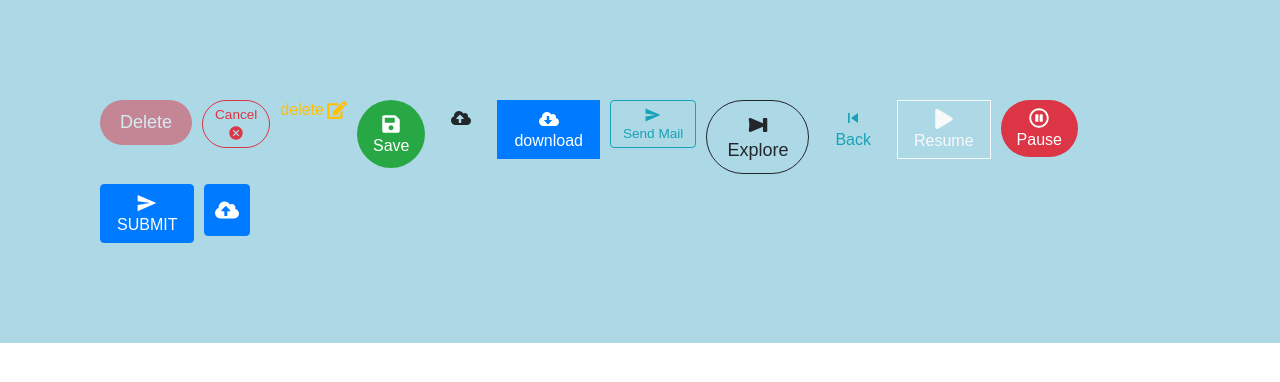
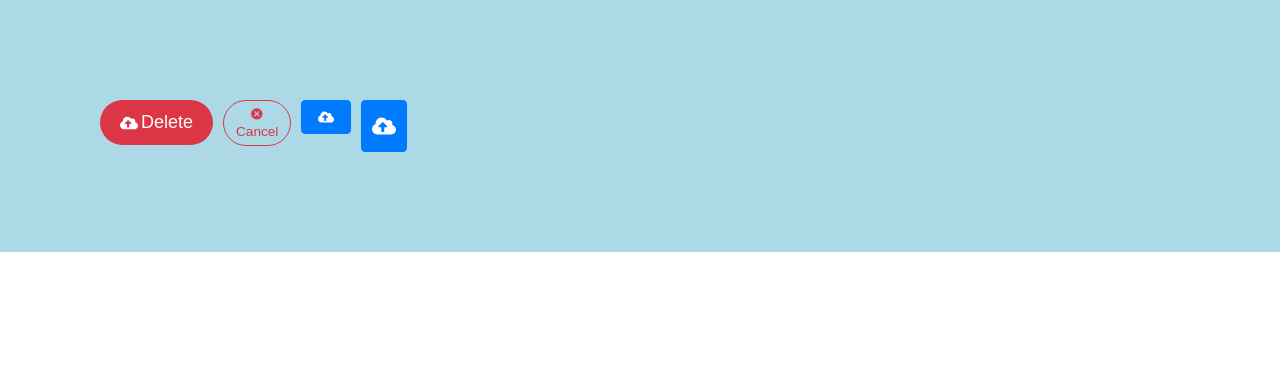
Before and after one commit to Aviupadhyay457/osnovno-component-library, a React (Vite) app: page / in a window 1280 px wide. Shown: the top 382 px of the page. Built offline with nearby package versions, Linux system fonts and the light colour scheme.

Commit message:
Refactor Button to support ButtonIcon and ButtonText
Updated Button component to accept <ButtonIcon> and <ButtonText> as children, enforcing that only one of each is allowed. Modified App.jsx to use the new ButtonIcon and ButtonText components, improving icon and text handling within buttons.

```diff
--- a/src/App.jsx
+++ b/src/App.jsx
@@ -2,15 +2,20 @@ import {Banner} from "./components/Banner/index.js"
 import {Button} from "./components/Button/index.js";
 import { FaCircleXmark } from "react-icons/fa6";
 import { FaCloudUploadAlt } from "react-icons/fa";
-
+import { MdCancel } from "react-icons/md";
+import ButtonIcon from "./components/Button/ButtonIcon.jsx";
 export default function App(){
   return(
     <div style={{display:"flex", gap:"10px", padding:"100px", flexDirection:"row", flexWrap:"wrap", background:"lightBlue"}}>
-      <Button  shape="pill" action="delete" color="danger" icon={false} size="lg" iconPosition="top" disabled>
+      <Button  shape="pill" action="delete" color="danger" icon={false} size="lg" iconPosition="left" >
+        <Button.icon><FaCloudUploadAlt/></Button.icon>
         <Button.text>Delete</Button.text>
       </Button>
-      <Button  shape="pill" action="cancel" color="danger" variant="outline" size="sm" iconPosition="bottom">Cancel</Button>
-      <Button  shape="round" action="edit" color="warning" variant="ghost" iconPosition="right"> delete</Button>
+      <Button  shape="pill" action="cancel" color="danger" variant="outline" size="sm" iconPosition="bottom">
+        <Button.text>Cancel</Button.text>
+        <Button.icon><MdCancel/></Button.icon>
+      </Button>
+      {/* <Button  shape="round" action="edit" color="warning" variant="ghost" iconPosition="right"> delete</Button>
       <Button  shape="circle" action="save" color="success" variant="filled">Save</Button>
       <Button  shape="pill" action="upload" color="dark" variant="ghost"></Button>
       <Button  shape="rectangle" action="download" color="primary" variant="filled">download</Button>
@@ -18,8 +23,10 @@ export default function App(){
       <Button  shape="pill" action="next"  color="dark"  variant="outline" size="lg">Explore</Button>
       <Button  shape="rectangle" action="previous"  color="info"  variant="ghost">Back</Button>
       <Button  shape="rectangle" action="play" color="light" variant="outline">Resume</Button>
-      <Button  shape="pill" action="pause" color="danger" variant="filled">Pause</Button>
-      <Button shape="round" size="md">SUBMIT</Button>
+      <Button  shape="pill" action="pause" color="danger" variant="filled">Pause</Button> */}
+      <Button shape="round" size="md">
+        <ButtonIcon><FaCloudUploadAlt/></ButtonIcon>
+      </Button>
       <Button shape="round" size="lg" action="upload" color="primary" variant="filled" style={{padding:"13px 10px", }}></Button>
     </div>
   )
--- a/src/components/Button/Button.jsx
+++ b/src/components/Button/Button.jsx
@@ -14,12 +14,16 @@ import { FaRegPauseCircle } from "react-icons/fa";
 import { FaPlay } from "react-icons/fa";
 import { MdCancel } from "react-icons/md";
 import { IoSendSharp } from "react-icons/io5";
+import ButtonIcon from "./ButtonIcon";
+import ButtonText from "./ButtonText";
+
+
 
 export default function Button({children, className,style,action="submit",color="primary",variant="filled", shape="rectangle",icon=true,size="md",iconPosition="top" ,...rest}){
 
 
     let restObj={...rest}
-    console.log(restObj.disabled)
+    // console.log(restObj.disabled)
     action=["delete","cancel","edit","save","upload","download","submit","next","previous","play","pause"].includes(action)?action:"submit"
     color=["primary","secondary","success","danger","warning","info","light","dark"].includes(color)?color:"dark"
     shape=["pill","circle","round","rectangle"].includes(shape)?shape:"rectangle"
@@ -38,8 +42,35 @@ export default function Button({children, className,style,action="submit",color=
     const iconSizeStyle={
         fontSize:size==="sm"?"1rem":size==="lg"?"1.5rem":"1.25rem"
     }
-    console.log(style)
+    // console.log(style)
     const BtnClass=clsx("btn",action,color,shape,variant, size, `iconPosition-${iconPosition}`, className, restObj.disabled &&"disabled")
+
+    const btnChildren=React.Children.toArray(children)
+    const countBtnChild=btnChildren.length
+    const isBtnChildButtonIcon=btnChildren.some(child=>child.type===ButtonIcon)
+    const isBtnChildButtonText=btnChildren.some(child=>child.type===ButtonText)
+
+
+    // console.log(isBtnChildButtonIcon)
+    if(isBtnChildButtonIcon){
+        icon=false
+    }
+    if(countBtnChild===1){
+        if(!isBtnChildButtonIcon && !isBtnChildButtonText){
+            throw new Error("Button can only have either of <ButtonIcon> or <ButtonText>")
+        }
+    }
+    if(countBtnChild===2 ){
+        if(!isBtnChildButtonIcon || !isBtnChildButtonText){
+            throw new Error("Button can only have one <ButtonIcon> and one <ButtonText>. Remove extra children.")
+        }
+    }
+
+    if(countBtnChild>2){
+        throw new Error("Button received too many children. Allowed: <ButtonIcon> + <ButtonText> only.")
+
+    }
+
     return(
         <button className={BtnClass} style={style} {...rest}>
             {
@@ -70,7 +101,8 @@ export default function Button({children, className,style,action="submit",color=
                 )
 
             }
-            {children}
+                {children}
+
         </button>
     )
 }
```
